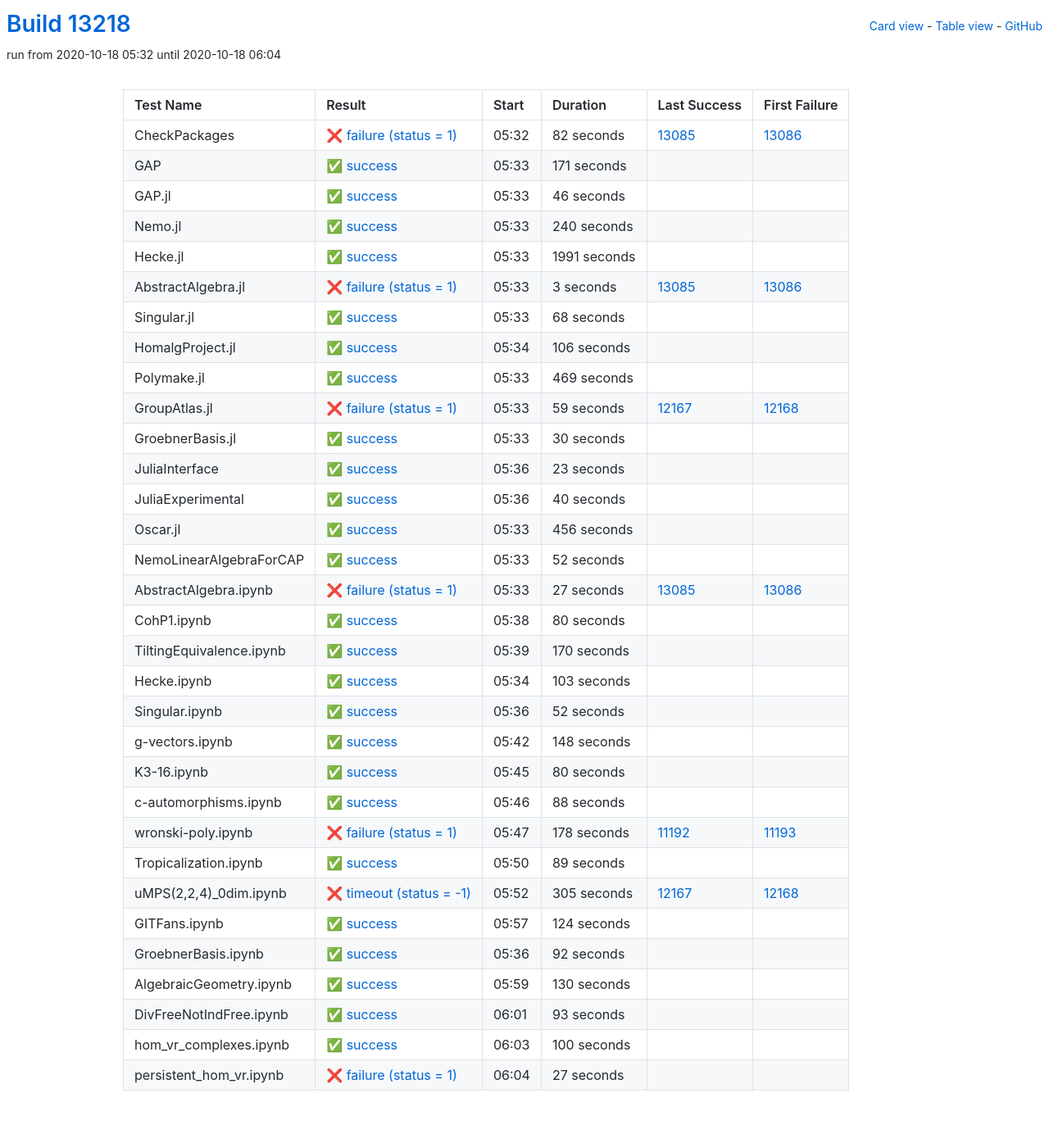
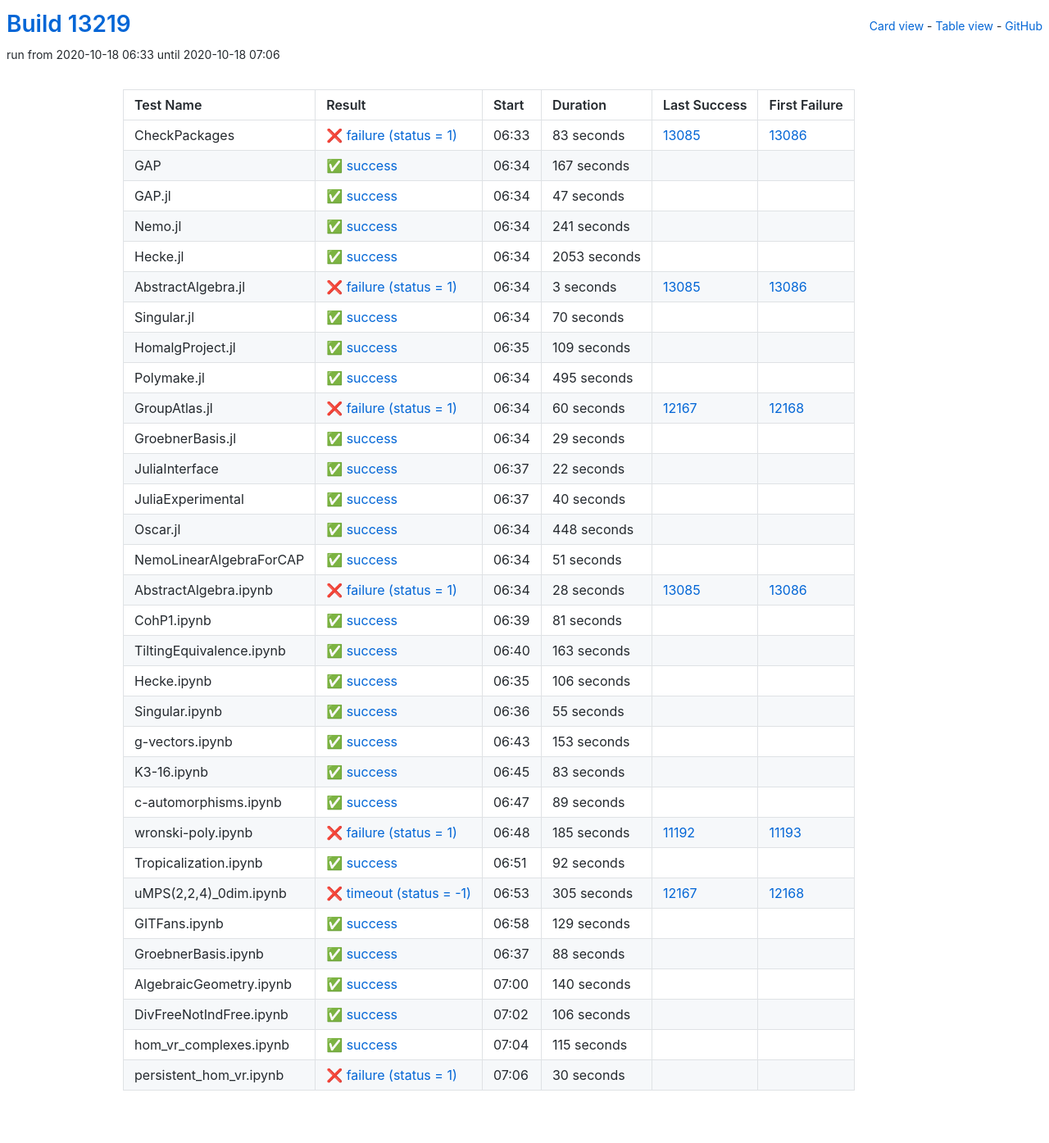
Before and after one commit to oscar-system/oscar-ci-status, a Jekyll site: the page built from table.html, in a window 1280 px wide. Shown: the whole page at 82% size. Built offline with Jekyll 4.4.1, drawn with Linux system fonts in a browser that asks for light colours.

Commit message:
Build #13219

```diff
--- a/_data/ci.yml
+++ b/_data/ci.yml
@@ -1,6 +1,6 @@
 ---
-build: 13218
-build_url: https://oscarci.mathematik.uni-kl.de/job/oscar/13218/
+build: 13219
+build_url: https://oscarci.mathematik.uni-kl.de/job/oscar/13219/
 job: oscar
 organization: oscar-system
 repo: oscar-ci-status
@@ -8,68 +8,68 @@
 tests:
 - name: CheckPackages
   id: checkpackages
-  log: https://oscarci.mathematik.uni-kl.de/job/oscar/13218/artifact/logs/build-13218/CheckPackages.log
-  start: 2020-10-18 05:32
+  log: https://oscarci.mathematik.uni-kl.de/job/oscar/13219/artifact/logs/build-13219/CheckPackages.log
+  start: 2020-10-18 06:33
   success: false
   exitcode: 1
   status: failure
-  duration: 82
+  duration: 83
   last_success: 13085
   last_success_url: https://oscarci.mathematik.uni-kl.de/job/oscar/13085/
   first_failure: 13086
   first_failure_url: https://oscarci.mathematik.uni-kl.de/job/oscar/13086/
 - name: GAP
   id: gap
-  log: https://oscarci.mathematik.uni-kl.de/job/oscar/13218/artifact/logs/build-13218/GAP.log
-  start: 2020-10-18 05:33
+  log: https://oscarci.mathematik.uni-kl.de/job/oscar/13219/artifact/logs/build-13219/GAP.log
+  start: 2020-10-18 06:34
   success: true
   exitcode: 0
   status: success
-  duration: 171
+  duration: 167
   last_success: false
   last_success_url:
   first_failure: false
   first_failure_url:
 - name: GAP.jl
   id: gap-jl
-  log: https://oscarci.mathematik.uni-kl.de/job/oscar/13218/artifact/logs/build-13218/GAP.jl.log
-  start: 2020-10-18 05:33
+  log: https://oscarci.mathematik.uni-kl.de/job/oscar/13219/artifact/logs/build-13219/GAP.jl.log
+  start: 2020-10-18 06:34
   success: true
   exitcode: 0
   status: success
-  duration: 46
+  duration: 47
   last_success: false
   last_success_url:
   first_failure: false
   first_failure_url:
 - name: Nemo.jl
   id: nemo-jl
-  log: https://oscarci.mathematik.uni-kl.de/job/oscar/13218/artifact/logs/build-13218/Nemo.jl.log
-  start: 2020-10-18 05:33
+  log: https://oscarci.mathematik.uni-kl.de/job/oscar/13219/artifact/logs/build-13219/Nemo.jl.log
+  start: 2020-10-18 06:34
   success: true
   exitcode: 0
   status: success
-  duration: 240
+  duration: 241
   last_success: false
   last_success_url:
   first_failure: false
   first_failure_url:
 - name: Hecke.jl
   id: hecke-jl
-  log: https://oscarci.mathematik.uni-kl.de/job/oscar/13218/artifact/logs/build-13218/Hecke.jl.log
-  start: 2020-10-18 05:33
+  log: https://oscarci.mathematik.uni-kl.de/job/oscar/13219/artifact/logs/build-13219/Hecke.jl.log
+  start: 2020-10-18 06:34
   success: true
   exitcode: 0
   status: success
-  duration: 1991
+  duration: 2053
   last_success: false
   last_success_url:
   first_failure: false
   first_failure_url:
 - name: AbstractAlgebra.jl
   id: abstractalgebra-jl
-  log: https://oscarci.mathematik.uni-kl.de/job/oscar/13218/artifact/logs/build-13218/AbstractAlgebra.jl.log
-  start: 2020-10-18 05:33
+  log: https://oscarci.mathematik.uni-kl.de/job/oscar/13219/artifact/logs/build-13219/AbstractAlgebra.jl.log
+  start: 2020-10-18 06:34
   success: false
   exitcode: 1
   status: failure
@@ -80,80 +80,80 @@
   first_failure_url: https://oscarci.mathematik.uni-kl.de/job/oscar/13086/
 - name: Singular.jl
   id: singular-jl
-  log: https://oscarci.mathematik.uni-kl.de/job/oscar/13218/artifact/logs/build-13218/Singular.jl.log
-  start: 2020-10-18 05:33
+  log: https://oscarci.mathematik.uni-kl.de/job/oscar/13219/artifact/logs/build-13219/Singular.jl.log
+  start: 2020-10-18 06:34
   success: true
   exitcode: 0
   status: success
-  duration: 68
+  duration: 70
   last_success: false
   last_success_url:
   first_failure: false
   first_failure_url:
 - name: HomalgProject.jl
   id: homalgproject-jl
-  log: https://oscarci.mathematik.uni-kl.de/job/oscar/13218/artifact/logs/build-13218/HomalgProject.jl.log
-  start: 2020-10-18 05:34
+  log: https://oscarci.mathematik.uni-kl.de/job/oscar/13219/artifact/logs/build-13219/HomalgProject.jl.log
+  start: 2020-10-18 06:35
   success: true
   exitcode: 0
   status: success
-  duration: 106
+  duration: 109
   last_success: false
   last_success_url:
   first_failure: false
   first_failure_url:
 - name: Polymake.jl
   id: polymake-jl
-  log: https://oscarci.mathematik.uni-kl.de/job/oscar/13218/artifact/logs/build-13218/Polymake.jl.log
-  start: 2020-10-18 05:33
+  log: https://oscarci.mathematik.uni-kl.de/job/oscar/13219/artifact/logs/build-13219/Polymake.jl.log
+  start: 2020-10-18 06:34
   success: true
   exitcode: 0
   status: success
-  duration: 469
+  duration: 495
   last_success: false
   last_success_url:
   first_failure: false
   first_failure_url:
 - name: GroupAtlas.jl
   id: groupatlas-jl
-  log: https://oscarci.mathematik.uni-kl.de/job/oscar/13218/artifact/logs/build-13218/GroupAtlas.jl.log
-  start: 2020-10-18 05:33
+  log: https://oscarci.mathematik.uni-kl.de/job/oscar/13219/artifact/logs/build-13219/GroupAtlas.jl.log
+  start: 2020-10-18 06:34
   success: false
   exitcode: 1
   status: failure
-  duration: 59
+  duration: 60
   last_success: 12167
   last_success_url: https://oscarci.mathematik.uni-kl.de/job/oscar/12167/
   first_failure: 12168
   first_failure_url: https://oscarci.mathematik.uni-kl.de/job/oscar/12168/
 - name: GroebnerBasis.jl
   id: groebnerbasis-jl
-  log: https://oscarci.mathematik.uni-kl.de/job/oscar/13218/artifact/logs/build-13218/GroebnerBasis.jl.log
-  start: 2020-10-18 05:33
+  log: https://oscarci.mathematik.uni-kl.de/job/oscar/13219/artifact/logs/build-13219/GroebnerBasis.jl.log
+  start: 2020-10-18 06:34
   success: true
   exitcode: 0
   status: success
-  duration: 30
+  duration: 29
   last_success: false
   last_success_url:
   first_failure: false
   first_failure_url:
 - name: JuliaInterface
   id: juliainterface
-  log: https://oscarci.mathematik.uni-kl.de/job/oscar/13218/artifact/logs/build-13218/JuliaInterface.log
-  start: 2020-10-18 05:36
+  log: https://oscarci.mathematik.uni-kl.de/job/oscar/13219/artifact/logs/build-13219/JuliaInterface.log
+  start: 2020-10-18 06:37
   success: true
   exitcode: 0
   status: success
-  duration: 23
+  duration: 22
   last_success: false
   last_success_url:
   first_failure: false
   first_failure_url:
 - name: JuliaExperimental
   id: juliaexperimental
-  log: https://oscarci.mathematik.uni-kl.de/job/oscar/13218/artifact/logs/build-13218/JuliaExperimental.log
-  start: 2020-10-18 05:36
+  log: https://oscarci.mathematik.uni-kl.de/job/oscar/13219/artifact/logs/build-13219/JuliaExperimental.log
+  start: 2020-10-18 06:37
   success: true
   exitcode: 0
   status: success
@@ -164,140 +164,116 @@
   first_failure_url:
 - name: Oscar.jl
   id: oscar-jl
-  log: https://oscarci.mathematik.uni-kl.de/job/oscar/13218/artifact/logs/build-13218/Oscar.jl.log
-  start: 2020-10-18 05:33
+  log: https://oscarci.mathematik.uni-kl.de/job/oscar/13219/artifact/logs/build-13219/Oscar.jl.log
+  start: 2020-10-18 06:34
   success: true
   exitcode: 0
   status: success
-  duration: 456
+  duration: 448
   last_success: false
   last_success_url:
   first_failure: false
   first_failure_url:
 - name: NemoLinearAlgebraForCAP
   id: nemolinearalgebraforcap
-  log: https://oscarci.mathematik.uni-kl.de/job/oscar/13218/artifact/logs/build-13218/NemoLinearAlgebraForCAP.log
-  start: 2020-10-18 05:33
+  log: https://oscarci.mathematik.uni-kl.de/job/oscar/13219/artifact/logs/build-13219/NemoLinearAlgebraForCAP.log
+  start: 2020-10-18 06:34
   success: true
   exitcode: 0
   status: success
-  duration: 52
+  duration: 51
   last_success: false
   last_success_url:
   first_failure: false
   first_failure_url:
 - name: AbstractAlgebra.ipynb
   id: abstractalgebra-ipynb
-  log: https://oscarci.mathematik.uni-kl.de/job/oscar/13218/artifact/logs/build-13218/AbstractAlgebra.ipynb.log
-  start: 2020-10-18 05:33
+  log: https://oscarci.mathematik.uni-kl.de/job/oscar/13219/artifact/logs/build-13219/AbstractAlgebra.ipynb.log
+  start: 2020-10-18 06:34
   success: false
   exitcode: 1
   status: failure
-  duration: 27
+  duration: 28
   last_success: 13085
   last_success_url: https://oscarci.mathematik.uni-kl.de/job/oscar/13085/
   first_failure: 13086
   first_failure_url: https://oscarci.mathematik.uni-kl.de/job/oscar/13086/
 - name: CohP1.ipynb
   id: cohp1-ipynb
-  log: https://oscarci.mathematik.uni-kl.de/job/oscar/13218/artifact/logs/build-13218/CohP1.ipynb.log
-  start: 2020-10-18 05:38
+  log: https://oscarci.mathematik.uni-kl.de/job/oscar/13219/artifact/logs/build-13219/CohP1.ipynb.log
+  start: 2020-10-18 06:39
   success: true
   exitcode: 0
   status: success
-  duration: 80
+  duration: 81
   last_success: false
   last_success_url:
   first_failure: false
   first_failure_url:
 - name: TiltingEquivalence.ipynb
   id: tiltingequivalence-ipynb
-  log: https://oscarci.mathematik.uni-kl.de/job/oscar/13218/artifact/logs/build-13218/TiltingEquivalence.ipynb.log
-  start: 2020-10-18 05:39
+  log: https://oscarci.mathematik.uni-kl.de/job/oscar/13219/artifact/logs/build-13219/TiltingEquivalence.ipynb.log
+  start: 2020-10-18 06:40
   success: true
   exitcode: 0
   status: success
-  duration: 170
+  duration: 163
   last_success: false
   last_success_url:
   first_failure: false
   first_failure_url:
 - name: Hecke.ipynb
   id: hecke-ipynb
-  log: https://oscarci.mathematik.uni-kl.de/job/oscar/13218/artifact/logs/build-13218/Hecke.ipynb.log
-  start: 2020-10-18 05:34
+  log: https://oscarci.mathematik.uni-kl.de/job/oscar/13219/artifact/logs/build-13219/Hecke.ipynb.log
+  start: 2020-10-18 06:35
   success: true
   exitcode: 0
   status: success
-  duration: 103
+  duration: 106
   last_success: false
   last_success_url:
   first_failure: false
   first_failure_url:
 - name: Singular.ipynb
   id: singular-ipynb
-  log: https://oscarci.mathematik.uni-kl.de/job/oscar/13218/artifact/logs/build-13218/Singular.ipynb.log
-  start: 2020-10-18 05:36
+  log: https://oscarci.mathematik.uni-kl.de/job/oscar/13219/artifact/logs/build-13219/Singular.ipynb.log
+  start: 2020-10-18 06:36
   success: true
   exitcode: 0
   status: success
-  duration: 52
+  duration: 55
   last_success: false
   last_success_url:
   first_failure: false
   first_failure_url:
 - name: g-vectors.ipynb
   id: g-vectors-ipynb
-  log: https://oscarci.mathematik.uni-kl.de/job/oscar/13218/artifact/logs/build-13218/g-vectors.ipynb.log
-  start: 2020-10-18 05:42
+  log: https://oscarci.mathematik.uni-kl.de/job/oscar/13219/artifact/logs/build-13219/g-vectors.ipynb.log
+  start: 2020-10-18 06:43
   success: true
   exitcode: 0
   status: success
-  duration: 148
+  duration: 153
   last_success: false
   last_success_url:
   first_failure: false
   first_failure_url:
 - name: K3-16.ipynb
   id: k3-16-ipynb
-  log: https://oscarci.mathematik.uni-kl.de/job/oscar/13218/artifact/logs/build-13218/K3-16.ipynb.log
-  start: 2020-10-18 05:45
+  log: https://oscarci.mathematik.uni-kl.de/job/oscar/13219/artifact/logs/build-13219/K3-16.ipynb.log
+  start: 2020-10-18 06:45
   success: true
   exitcode: 0
   status: success
-  duration: 80
+  duration: 83
   last_success: false
   last_success_url:
   first_failure: false
   first_failure_url:
 - name: c-automorphisms.ipynb
   id: c-automorphisms-ipynb
-  log: https://oscarci.mathematik.uni-kl.de/job/oscar/13218/artifact/logs/build-13218/c-automorphisms.ipynb.log
-  start: 2020-10-18 05:46
-  success: true
-  exitcode: 0
-  status: success
-  duration: 88
-  last_success: false
-  last_success_url:
-  first_failure: false
-  first_failure_url:
-- name: wronski-poly.ipynb
-  id: wronski-poly-ipynb
-  log: https://oscarci.mathematik.uni-kl.de/job/oscar/13218/artifact/logs/build-13218/wronski-poly.ipynb.log
-  start: 2020-10-18 05:47
-  success: false
-  exitcode: 1
-  status: failure
-  duration: 178
-  last_success: 11192
-  last_success_url: https://oscarci.mathematik.uni-kl.de/job/oscar/11192/
-  first_failure: 11193
-  first_failure_url: https://oscarci.mathematik.uni-kl.de/job/oscar/11193/
-- name: Tropicalization.ipynb
-  id: tropicalization-ipynb
-  log: https://oscarci.mathematik.uni-kl.de/job/oscar/13218/artifact/logs/build-13218/Tropicalization.ipynb.log
-  start: 2020-10-18 05:50
+  log: https://oscarci.mathematik.uni-kl.de/job/oscar/13219/artifact/logs/build-13219/c-automorphisms.ipynb.log
+  start: 2020-10-18 06:47
   success: true
   exitcode: 0
   status: success
@@ -306,10 +282,34 @@
   last_success_url:
   first_failure: false
   first_failure_url:
+- name: wronski-poly.ipynb
+  id: wronski-poly-ipynb
+  log: https://oscarci.mathematik.uni-kl.de/job/oscar/13219/artifact/logs/build-13219/wronski-poly.ipynb.log
+  start: 2020-10-18 06:48
+  success: false
+  exitcode: 1
+  status: failure
+  duration: 185
+  last_success: 11192
+  last_success_url: https://oscarci.mathematik.uni-kl.de/job/oscar/11192/
+  first_failure: 11193
+  first_failure_url: https://oscarci.mathematik.uni-kl.de/job/oscar/11193/
+- name: Tropicalization.ipynb
+  id: tropicalization-ipynb
+  log: https://oscarci.mathematik.uni-kl.de/job/oscar/13219/artifact/logs/build-13219/Tropicalization.ipynb.log
+  start: 2020-10-18 06:51
+  success: true
+  exitcode: 0
+  status: success
+  duration: 92
+  last_success: false
+  last_success_url:
+  first_failure: false
+  first_failure_url:
 - name: uMPS(2,2,4)_0dim.ipynb
   id: umps-2-2-4-0dim-ipynb
-  log: https://oscarci.mathematik.uni-kl.de/job/oscar/13218/artifact/logs/build-13218/uMPS-2-2-4-_0dim.ipynb.log
-  start: 2020-10-18 05:52
+  log: https://oscarci.mathematik.uni-kl.de/job/oscar/13219/artifact/logs/build-13219/uMPS-2-2-4-_0dim.ipynb.log
+  start: 2020-10-18 06:53
   success: false
   exitcode: -1
   status: timeout
@@ -320,72 +320,72 @@
   first_failure_url: https://oscarci.mathematik.uni-kl.de/job/oscar/12168/
 - name: GITFans.ipynb
   id: gitfans-ipynb
-  log: https://oscarci.mathematik.uni-kl.de/job/oscar/13218/artifact/logs/build-13218/GITFans.ipynb.log
-  start: 2020-10-18 05:57
+  log: https://oscarci.mathematik.uni-kl.de/job/oscar/13219/artifact/logs/build-13219/GITFans.ipynb.log
+  start: 2020-10-18 06:58
   success: true
   exitcode: 0
   status: success
-  duration: 124
+  duration: 129
   last_success: false
   last_success_url:
   first_failure: false
   first_failure_url:
 - name: GroebnerBasis.ipynb
   id: groebnerbasis-ipynb
-  log: https://oscarci.mathematik.uni-kl.de/job/oscar/13218/artifact/logs/build-13218/GroebnerBasis.ipynb.log
-  start: 2020-10-18 05:36
+  log: https://oscarci.mathematik.uni-kl.de/job/oscar/13219/artifact/logs/build-13219/GroebnerBasis.ipynb.log
+  start: 2020-10-18 06:37
   success: true
   exitcode: 0
   status: success
-  duration: 92
+  duration: 88
   last_success: false
   last_success_url:
   first_failure: false
   first_failure_url:
 - name: AlgebraicGeometry.ipynb
   id: algebraicgeometry-ipynb
-  log: https://oscarci.mathematik.uni-kl.de/job/oscar/13218/artifact/logs/build-13218/AlgebraicGeometry.ipynb.log
-  start: 2020-10-18 05:59
+  log: https://oscarci.mathematik.uni-kl.de/job/oscar/13219/artifact/logs/build-13219/AlgebraicGeometry.ipynb.log
+  start: 2020-10-18 07:00
   success: true
   exitcode: 0
   status: success
-  duration: 130
+  duration: 140
   last_success: false
   last_success_url:
   first_failure: false
   first_failure_url:
 - name: DivFreeNotIndFree.ipynb
   id: divfreenotindfree-ipynb
-  log: https://oscarci.mathematik.uni-kl.de/job/oscar/13218/artifact/logs/build-13218/DivFreeNotIndFree.ipynb.log
-  start: 2020-10-18 06:01
+  log: https://oscarci.mathematik.uni-kl.de/job/oscar/13219/artifact/logs/build-13219/DivFreeNotIndFree.ipynb.log
+  start: 2020-10-18 07:02
   success: true
   exitcode: 0
   status: success
-  duration: 93
+  duration: 106
   last_success: false
   last_success_url:
   first_failure: false
   first_failure_url:
 - name: hom_vr_complexes.ipynb
   id: hom-vr-complexes-ipynb
-  log: https://oscarci.mathematik.uni-kl.de/job/oscar/13218/artifact/logs/build-13218/hom_vr_complexes.ipynb.log
-  start: 2020-10-18 06:03
+  log: https://oscarci.mathematik.uni-kl.de/job/oscar/13219/artifact/logs/build-13219/hom_vr_complexes.ipynb.log
+  start: 2020-10-18 07:04
   success: true
   exitcode: 0
   status: success
-  duration: 100
+  duration: 115
   last_success: false
   last_success_url:
   first_failure: false
   first_failure_url:
 - name: persistent_hom_vr.ipynb
   id: persistent-hom-vr-ipynb
-  log: https://oscarci.mathematik.uni-kl.de/job/oscar/13218/artifact/logs/build-13218/persistent_hom_vr.ipynb.log
-  start: 2020-10-18 06:04
+  log: https://oscarci.mathematik.uni-kl.de/job/oscar/13219/artifact/logs/build-13219/persistent_hom_vr.ipynb.log
+  start: 2020-10-18 07:06
   success: false
   exitcode: 1
   status: failure
-  duration: 27
+  duration: 30
   last_success: false
   last_success_url:
   first_failure: false
```
Also changed, not shown: README.md.
